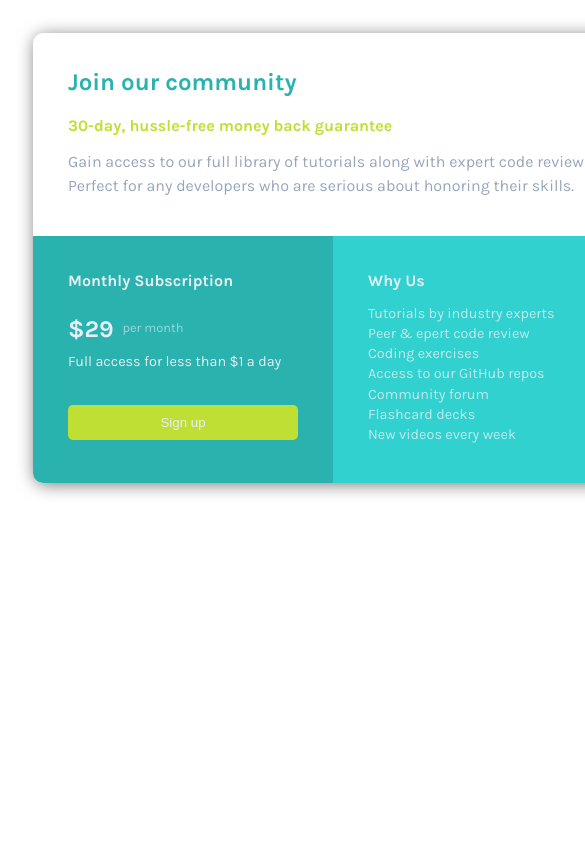
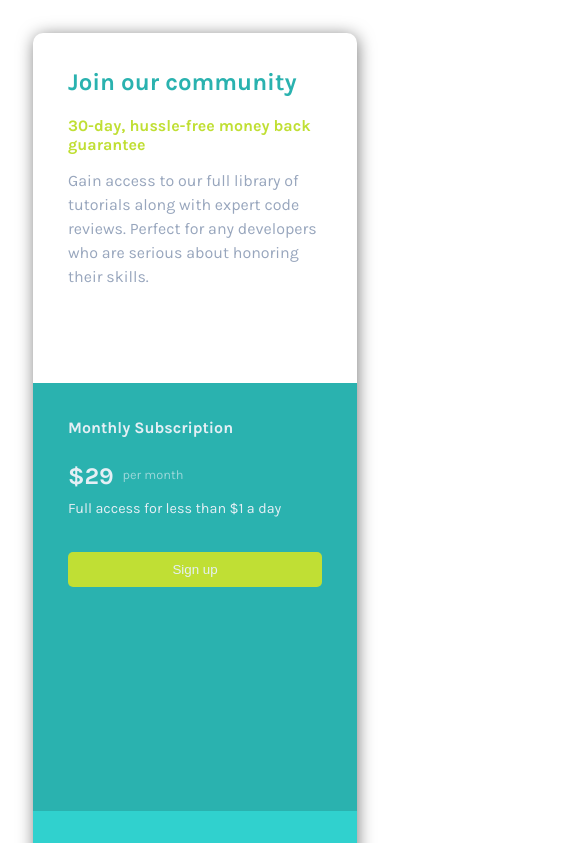
Before and after one commit to mehdi-ceng/single-price-card-frontendmentor-challange, a plain HTML site: page index.html in a window 390 px wide. Shown: the top 843 px of the page, 585 px wide, since content can reach past the window. Drawn offline with Linux system fonts and the light colour scheme.

Commit message:
Update styles.css

```diff
--- a/styles.css
+++ b/styles.css
@@ -116,3 +116,19 @@ ul {
   padding-left: 0;
   line-height: 1.4;
 }
+
+@media (max-width: 500px){
+  .main_container{
+    width: auto;
+    height: auto;
+    overflow: visible;
+  }
+
+  .price_section{
+    width: 100%;
+  }
+
+  .why_section{
+    width: 100%;
+  }
+}
```
